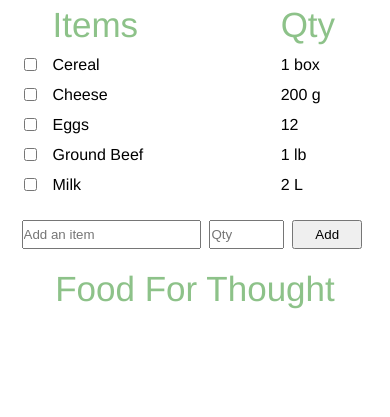
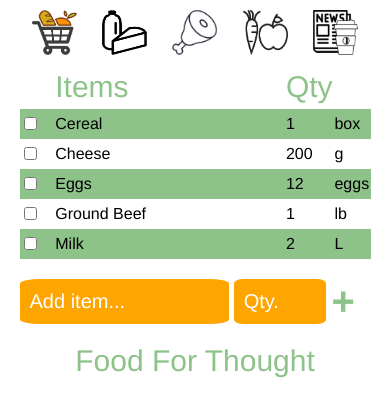
Before and after one commit to ericjsy/PocketPantry, a PHP site: page /grocery_list.html in a window 390 px wide. Shown: the part 85-502 px from the top of the page. Run offline with PHP 8.4, Linux system fonts and the light colour scheme; some libraries are stand-ins or nearby versions.

Commit message:
updated based on new wireframe design

```diff
--- a/css/grocery_list.css
+++ b/css/grocery_list.css
@@ -1,13 +1,17 @@
 body {
-		font-family: Helvetica, "Trebuchet MS" ,sans-serif;
-	}
+	font-family: Helvetica, "Trebuchet MS" ,sans-serif;
+}
 
+/* mobile */
 @media only screen and (max-width: 600px) {
+
+	/* highlight current page (grocery list) */
 	#mobile_grocery_list_nav {
         background-color: #719c6e;
         box-shadow: inset 0px 0px 10px rgba(0,0,0,0.5);
     }
 
+	/* dropdown menu */
 	#affiliates {
         font-size: 43px;
         font-weight: normal;
@@ -25,59 +29,98 @@ body {
         text-decoration: none;
     }
 
+	/* page heading */
 	#default_title {
 		font-size: 45px;
 		color: #8DC289;
 	}
 
+	/* section heading */
 	.grocery_list_title {
-		font-size: 35px;
+		font-size: 30px;
 		color: #8DC289;
 	}
 
+	/* categories */
+	#grocery_sections {
+		display: flex;
+		justify-content: space-around;
+		width: 90%;
+		margin: auto;
+	}
+
+	.categories {
+		margin: 10px;
+	}
+
+	/* grocery list table */
 	#grocery_list {
 		border-collapse: collapse;
 		margin: auto;
 		width: 90%;
 	}
 
+	#grocery_list tr:nth-of-type(2n+2) {
+		background-color: #8DC289;
+	}
+
 	#grocery_list td {
 		padding: 5px 0;
 	}
 
-	#grocery_list td:nth-of-type(2) {
+	#grocery_list td:nth-child(2) {
+		padding-left: 15px;
+		width: 70%;
+	}
+
+	/* adding an item */
+	#add_item {
+		display: flex;
+		margin: 20px auto;
+		width: 90%;
+	}
+
+	#item_name::placeholder, #item_quantity::placeholder {
+		color: #FFFFFF;
+		font-family: Helvetica, "Trebuchet MS" ,sans-serif;
+	}
+
+	#item_name {
+		border-radius: 10%;
+		color: #FFFFFF;
 		width: 65%;
 	}
 
-	#add_item {
-		margin: 20px auto;
-		padding: 0;
-		width: 90%;
-	}
-
-	#item_name {
-		width: 50%;
-	}
-
 	#item_quantity {
-		width: 20%;
+		border-radius: 10%;
+		color: #FFFFFF;
+		margin: 0 5px;
+		width: 25%;
 	}
 
 	#update_list {
-		width: 20%;
+		color: #8DC289;
+		font-size: 40px;
+		font-weight: bold;
+		margin-right: 10px;
+		padding: 0;
+		width: 10%;
 	}
 
 	.more_items {
-		display: inline-block;
-		padding: 5px 0;
-		margin: 0 2px;
+		background-color: orange;
+		border: 0;
+		font-size: 20px;
+		padding: 10px;
 	}
 
+	/* Food For Thought section */
 	#food_for_thought {
 		text-align: center;
 	}
 }
 
+/* desktop */
 @media only screen and (min-width: 600px) {
     /* hide mobile */
 
--- a/grocery_list.html
+++ b/grocery_list.html
@@ -20,7 +20,7 @@
 				<a href="meal_planner.html"><img src="img/meal_planner.png" alt="meal planner link" height="135" width="135" class="nav_side_icons"></a>
 			</div>
 			<div id="mobile_home_page_nav">
-				<img src="img/Pocket Pantry.png">
+				<img src="img/Pocket Pantry.png" alt="Pocket Pantry">
 			</div>
 			<div id="mobile_grocery_list_nav">
 				<a href="grocery_list.html"><img src="img/grocery_list_icon.png" alt="grocery list link" height="135" width="135" class="nav_side_icons"></a>
@@ -31,7 +31,7 @@
 
 		<nav id="PC_header">
 			<div id="PC_home_page_nav">
-				<a href="meal_planner.html"><img src="img/Pocket Pantry.png"></a>
+				<a href="meal_planner.html"><img src="img/Pocket Pantry.png" alt="meal planner link"></a>
 			</div>
 			<div id="PC_page_title">
 				<h1 class="orange">Grocery<span class="green_bold">List</span></h1>
@@ -45,43 +45,59 @@
     <main>
 
 		<div id="grocery_container">
+
+			<div id="grocery_sections">
+				<img src="img/coloredListAll.png" alt="all items" class="categories" width="45" height="45">
+				<img src="img/bwDairy.png" alt="all dairy items" class="categories" width="45" height="45">
+				<img src="img/bwMeat.png" alt="all meat items" class="categories" width="45" height="45">
+				<img src="img/bwVeggies.png" alt="all fruit & veggie items" class="categories" width="45" height="45">
+				<img src="img/bwOther.png" alt="all added items" class="categories" width="45" height="45">
+			</div>
+
 			<table id="grocery_list">
 				<tr>
 					<td></td>
 					<td class="grocery_list_title">Items</td>
 					<td class="grocery_list_title">Qty</td>
+					<td></td>
 				</tr>
+				<tr>
 					<td><input type="checkbox"></td>
 					<td>Cereal</td>
-					<td>1 box</td>
+					<td>1</td>
+					<td>box</td>
+				</tr>
 				<tr>
-				</tr>
 					<td><input type="checkbox"></td>
 					<td>Cheese</td>
-					<td>200 g</td>
+					<td>200</td>
+					<td>g</td>
+				</tr>
 				<tr>
-				</tr>
 					<td><input type="checkbox"></td>
 					<td>Eggs</td>
 					<td>12</td>
+					<td>eggs</td>
+				</tr>
 				<tr>
-				</tr>
 					<td><input type="checkbox"></td>
 					<td>Ground Beef</td>
-					<td>1 lb</td>
+					<td>1</td>
+					<td>lb</td>
+				</tr>
 				<tr>
-				</tr>
 					<td><input type="checkbox"></td>
 					<td>Milk</td>
-					<td>2 L</td>
-				<tr>
+					<td>2</td>
+					<td>L</td>
+				</tr>
 			</table>
 		</div>
 
 		<div id="add_item">
-			<input type="text" id="item_name" class="more_items" placeholder="Add an item">
-			<input type="text" id="item_quantity" class="more_items" placeholder="Qty">
-			<button id="update_list" class="more_items">Add</button>
+				<input type="text" id="item_name" class="more_items" placeholder="Add item...">
+				<input type="text" id="item_quantity" class="more_items" placeholder="Qty.">
+				<span id="update_list">&#43;</span>
 		</div>
 
 		<div id="food_for_thought">
```
Also changed, not shown: img/bwDairy.png (added), img/bwListAll.png (added), img/bwMeat.png (added), img/bwOther.png (added), img/bwVeggies.png (added), img/coloredDairy.png (added), img/coloredListAll.png (added), img/coloredMeat.png (added), img/coloredOther.png (added), img/coloredVeggies.png (added).
